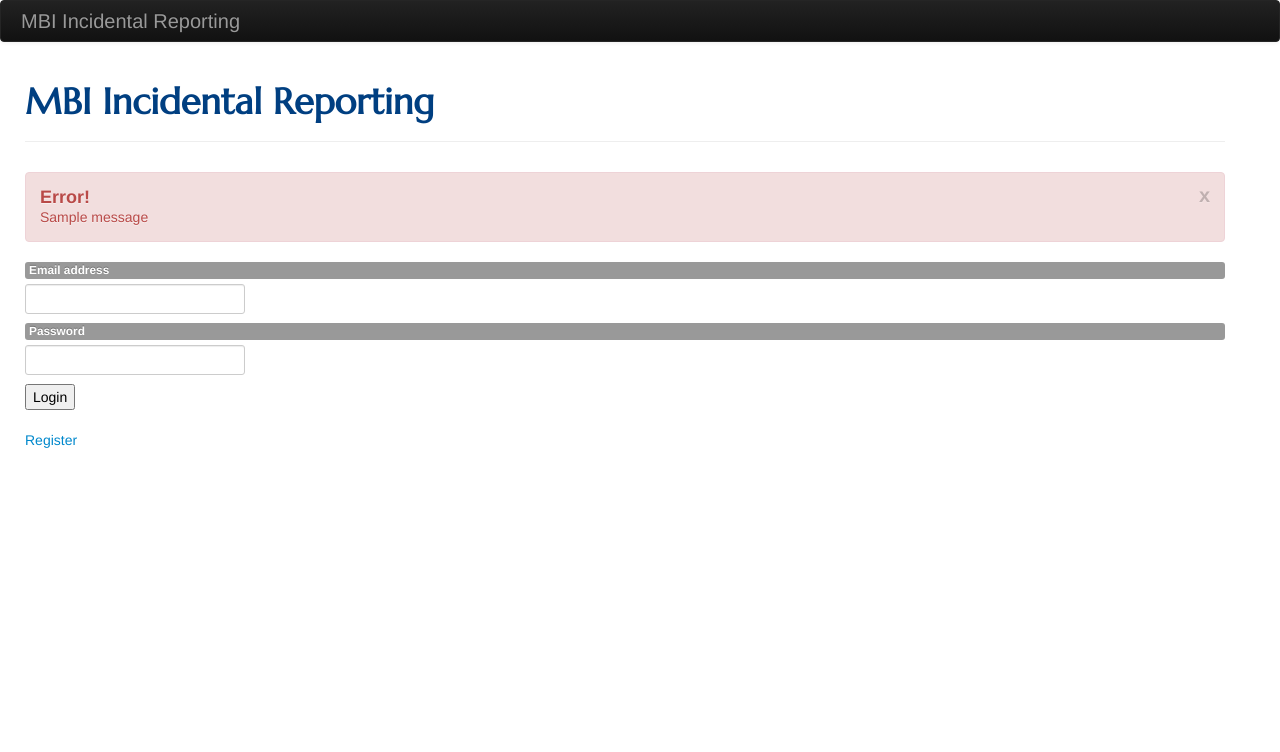
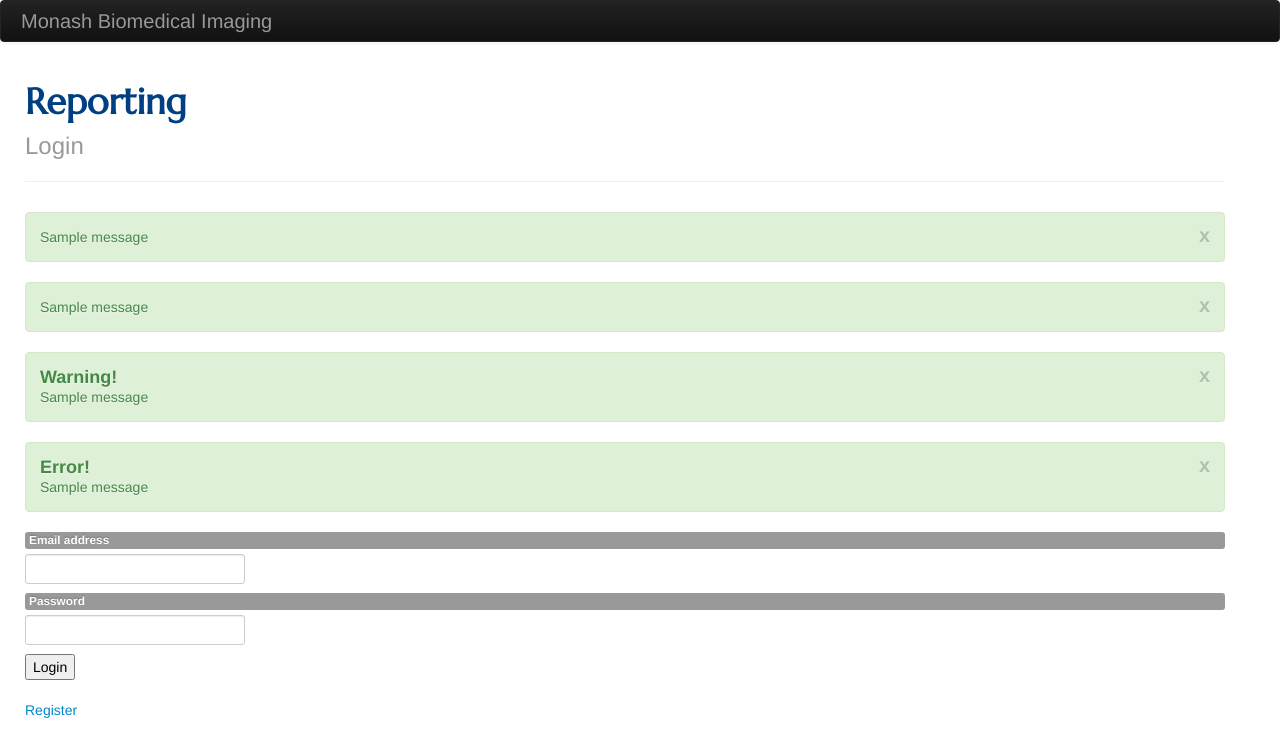
Before and after one commit to tclose/mbi-flask, a Flask app: page /reporting/login/ in a window 1280 px wide. Shown: the top 752 px of the page. Run offline with Flask 2, Linux system fonts and the light colour scheme; tables that the repository leaves empty hold one stand-in row (values such as "Sample post"); one stand-in notice (Sample message) is shown; some libraries are stand-ins or nearby versions.

Commit message:
removed sass cache and cleaned up flash messages logging in and out

```diff
--- a/config.py
+++ b/config.py
@@ -1,12 +1,12 @@
 import os
-pkg_root = os.path.abspath(os.path.dirname(__file__))
+repo_root = os.path.abspath(os.path.dirname(__file__))
 
 DEBUG = False
 
 ADMINS = frozenset(['tom.close@monash.edu'])
 SECRET_KEY = 'SecretKeyForSessionSigning'
 
-SQLALCHEMY_DATABASE_URI = 'sqlite:///' + os.path.join(pkg_root, 'app.db')
+SQLALCHEMY_DATABASE_URI = 'sqlite:///' + os.path.join(repo_root, 'app.db')
 DATABASE_CONNECT_OPTIONS = {}
 
 THREADS_PER_PAGE = 8
--- a/init_db.py
+++ /dev/null
@@ -1,3 +0,0 @@
-from mbi_flask import db
-
-db.create_all()
--- a/mbi_flask/apps/reporting/decorators.py
+++ b/mbi_flask/apps/reporting/decorators.py
@@ -5,7 +5,7 @@ from flask import g, flash, redirect, url_for, request
 def requires_login(f):
     @wraps(f)
     def decorated_function(*args, **kwargs):
-        if g.user is None:
+        if g.reporter is None:
             flash(u'You need to be signed in for this page.')
             return redirect(url_for('reporting.login', next=request.path))
         return f(*args, **kwargs)
--- a/mbi_flask/apps/reporting/models.py
+++ b/mbi_flask/apps/reporting/models.py
@@ -14,8 +14,7 @@ class Reporter(db.Model):
     password = db.Column(db.String(120))  # pylint: disable=no-member
     status = db.Column(db.SmallInteger, default=NEW)  # noqa pylint: disable=no-member
 
-    def __init__(self, name, suffixes=None, email=None, password=None,
-                 status=NEW):
+    def __init__(self, name, suffixes, email, password, status=NEW):
         self.name = name
         self.suffixes = suffixes
         self.email = email
--- a/mbi_flask/apps/reporting/views.py
+++ b/mbi_flask/apps/reporting/views.py
@@ -1,8 +1,9 @@
+import os.path as op
 from flask import (
     Blueprint, request, render_template, flash, g, session,
     redirect, url_for)
 from werkzeug import check_password_hash, generate_password_hash  # noqa pylint: disable=no-name-in-module
-from mbi_flask import db
+from mbi_flask import db, templates_dir, static_dir
 from .forms import RegisterForm, LoginForm
 from .models import Session, Reporter
 from .decorators import requires_login
@@ -15,9 +16,20 @@ def before_request():
     """
     pull user's profile from the database before every request are treated
     """
-    g.user = None
-    if 'user_id' in session:
-        g.user = Reporter.query.get(session['user_id'])
+    g.reporter = None
+    if 'reporter_id' in session:
+        g.reporter = Reporter.query.get(session['reporter_id'])
+
+
+@mod.route('/', methods=['GET'])
+def index():
+    """
+    Display all sessions that still need to be reported
+    """
+    if g.reporter is None:
+        return redirect(url_for('reporting.login'))
+    else:
+        return redirect(url_for('reporting.sessions'))
 
 
 @mod.route('/login/', methods=['GET', 'POST'])
@@ -25,6 +37,8 @@ def login():
     """
     Login form
     """
+    if g.reporter is not None:
+        return redirect(url_for('reporting.sessions'))
     form = LoginForm(request.form)
     # make sure data are valid, but doesn't validate password is right
     if form.validate_on_submit():
@@ -35,10 +49,20 @@ def login():
             # the session can't be modified as it's signed,
             # it's a safe place to store the user id
             session['reporter_id'] = reporter.id
-            flash('Welcome %s' % reporter.name)
+            flash('Welcome {}'.format(reporter.name), 'success')
             return redirect(url_for('reporting.sessions'))
         flash('Wrong email or password', 'error-message')
     return render_template("reporting/login.html", form=form)
+
+
+@mod.route('/logout/', methods=['GET', 'POST'])
+def logout():
+    """
+    Logout page
+    """
+    g.reporter = None
+    del session['reporter_id']
+    return redirect(url_for('reporting.login'))
 
 
 @mod.route('/register/', methods=['GET', 'POST'])
@@ -50,7 +74,9 @@ def register():
     if form.validate_on_submit():
         # create an user instance not yet stored in the database
         reporter = Reporter(
-            name=form.name.data, email=form.email.data,
+            name=form.name.data,
+            suffixes=form.suffixes.data,
+            email=form.email.data,
             password=generate_password_hash(form.password.data))
         # Insert the record in our database and commit it
         db.session.add(reporter)  # pylint: disable=no-member
@@ -60,15 +86,16 @@ def register():
         session['reporter_id'] = reporter.id
 
         # flash will display a message to the user
-        flash('Thanks for registering')
+        flash('Thanks for registering', 'success')
         # redirect user to the 'home' method of the user module.
         return redirect(url_for('reporting.sessions'))
     return render_template("reporting/register.html", form=form)
 
 
-@mod.route('/sessions/', methods=['GET'])
+@mod.route('/sessions', methods=['GET'])
+@requires_login
 def sessions():
     """
     Display all sessions that still need to be reported
     """
-    return render_template("reporting/sessions.html")
+    return render_template("reporting/sessions.html", reporter=g.reporter)
--- a/mbi_flask/apps/templates/base.html
+++ b/mbi_flask/apps/templates/base.html
@@ -9,7 +9,7 @@
 <head>
     <meta charset="utf-8">
     <meta http-equiv="X-UA-Compatible" content="IE=edge,chrome=1">
-    <title>{% block title %}{% endblock %} - MBI Incidental Reporting</title>
+    <title>{% block title %}{% endblock %} - Monash Biomedical Imaging</title>
     <meta name="description" content="Enter incidental reports for MBI imaging sessions">
     <meta name="viewport" content="width=device-width, initial-scale=1.0">
 
@@ -27,22 +27,9 @@
         <![endif]-->
     <div class="navbar navbar-inverse">
         <div class="navbar-inner">
-            <a class="brand" href="/">MBI Incidental Reporting</a>
+            <a class="brand" href="/reporting">Monash Biomedical Imaging</a>
             <div class="container">
-
-                {% if g.user %}
-                <div class="btn-group pull-right">
-                    <a class="btn btn-primary" href="#"><i class="icon-user"></i> {{ g.user.name }}</a>
-                    <a class="btn btn-primary dropdown-toggle" data-toggle="dropdown" href="#"><span
-                            class="icon-caret-down"></span></a>
-                    <ul class="dropdown-menu">
-                        <li><a href="/profile"><i class="icon-pencil"></i> Account</a></li>
-                        <li><a href="#"><i class="icon-lock"></i> Privacy</a></li>
-                        <li class="divider"></li>
-                        <li><a href="/logout"><i class="icon-signout"></i> Logout</a></li>
-                    </ul>
-                </div>
-                {% endif %}
+                {% block account %}{% endblock %}
             </div>
         </div>
     </div>
@@ -50,23 +37,26 @@
         <div id="header" class="row">
 
             <div class="page-header">
-                <h1>MBI Incidental Reporting <small>{% block sub_heading %}{% endblock %}</small></h1>
+                <h1>{% block heading %}{% endblock %}<br><small>{% block sub_heading %}{% endblock %}</small></h1>
             </div>
         </div>
 
         <div id="messages" class="row">
-            {% with messages  = get_flashed_messages() %}
+            {% for category in ('success', 'info', 'warning', 'error') %}
+            {% with messages  = get_flashed_messages(category_filter=[category]) %}
             {% if messages %}
-            <div class="alert alert-block alert-error fade in">
+            <div class="alert alert-block alert-success fade in">
                 <button class="close" data-dismiss="alert" type="button">x</button>
-                <h4 class="alert-heading">Error!</h4>
-
+                {% if category in ('warning', 'error') %}
+                <h4 class="alert-heading">{{ category.capitalize() }}!</h4>
+                {% endif %}
                 {% for msg in messages %}
                 <p>{{ msg }}</p>
                 {% endfor %}
             </div>
             {% endif %}
             {% endwith %}
+            {% endfor %}
         </div>
         <div id="content" class="row">
             {% block content %}{% endblock %}
--- /dev/null
+++ b/mbi_flask/apps/templates/reporting/base.html
@@ -0,0 +1,16 @@
+{% extends "base.html" %}
+{% block account %}
+{% if g.reporter %}
+<div class="btn-group pull-right">
+    <a class="btn btn-primary" href="#"><i class="icon-user"></i> {{ g.reporter.name }}</a>
+    <a class="btn btn-primary dropdown-toggle" data-toggle="dropdown" href="#"><span class="icon-caret-down"></span></a>
+    <ul class="dropdown-menu">
+        <!--<li><a href="/profile"><i class="icon-pencil"></i> Account</a></li>
+                        <li><a href="#"><i class="icon-lock"></i> Privacy</a></li>
+                        <li class="divider"></li>-->
+        <li><a href="/reporting/logout"><i class="icon-signout"></i> Logout</a></li>
+    </ul>
+</div>
+{% endif %}
+{% endblock %}
+{% block heading %}Reporting{% endblock %}
--- a/mbi_flask/apps/templates/reporting/login.html
+++ b/mbi_flask/apps/templates/reporting/login.html
@@ -1,4 +1,5 @@
-{% extends "base.html" %}
+{% extends "reporting/base.html" %}
+{% block sub_heading %}Login{% endblock %}
 {% block content %}
 {% from "forms/macros.html" import render_field %}
 <form method="POST" action="." class="form">
--- a/mbi_flask/apps/templates/reporting/register.html
+++ b/mbi_flask/apps/templates/reporting/register.html
@@ -1,4 +1,5 @@
-{% extends "base.html" %}
+{% extends "reporting/base.html" %}
+{% block sub_heading %}Register{% endblock %}
 {% block content %}
 {% from "forms/macros.html" import render_field %}
 <form method="POST" action="." class="form">
--- a/mbi_flask/apps/templates/reporting/sessions.html
+++ b/mbi_flask/apps/templates/reporting/sessions.html
@@ -1,4 +1,4 @@
-{% extends "base.html" %}
+{% extends "reporting/base.html" %}
 {% block content %}
 Hi {{ reporter.name }}!
 {% endblock %}
```
Also changed, not shown: mbi_flask/__init__.py (+7 -1 lines), reset_db.py (added, +7 -0 lines), 1 other file.
